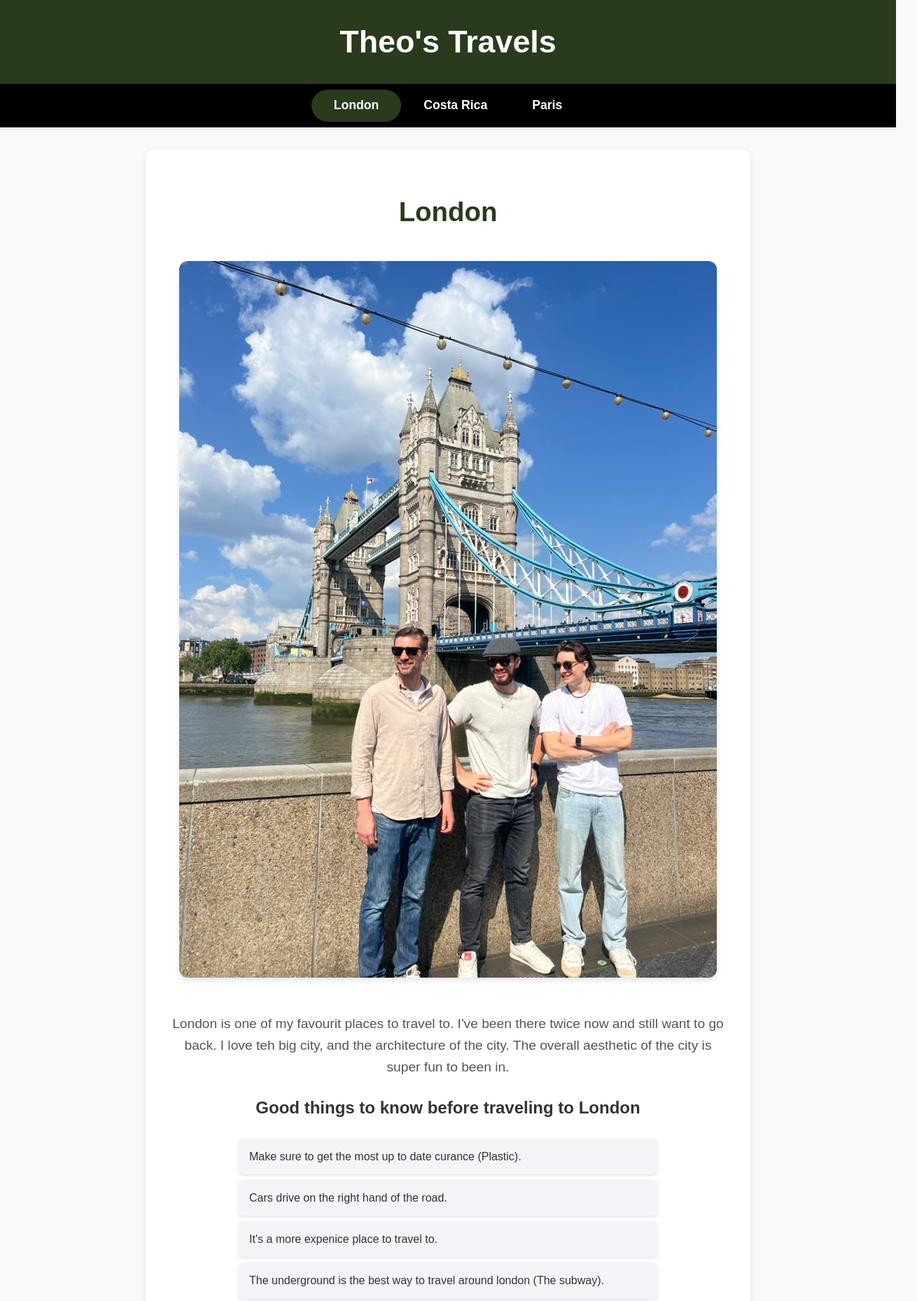
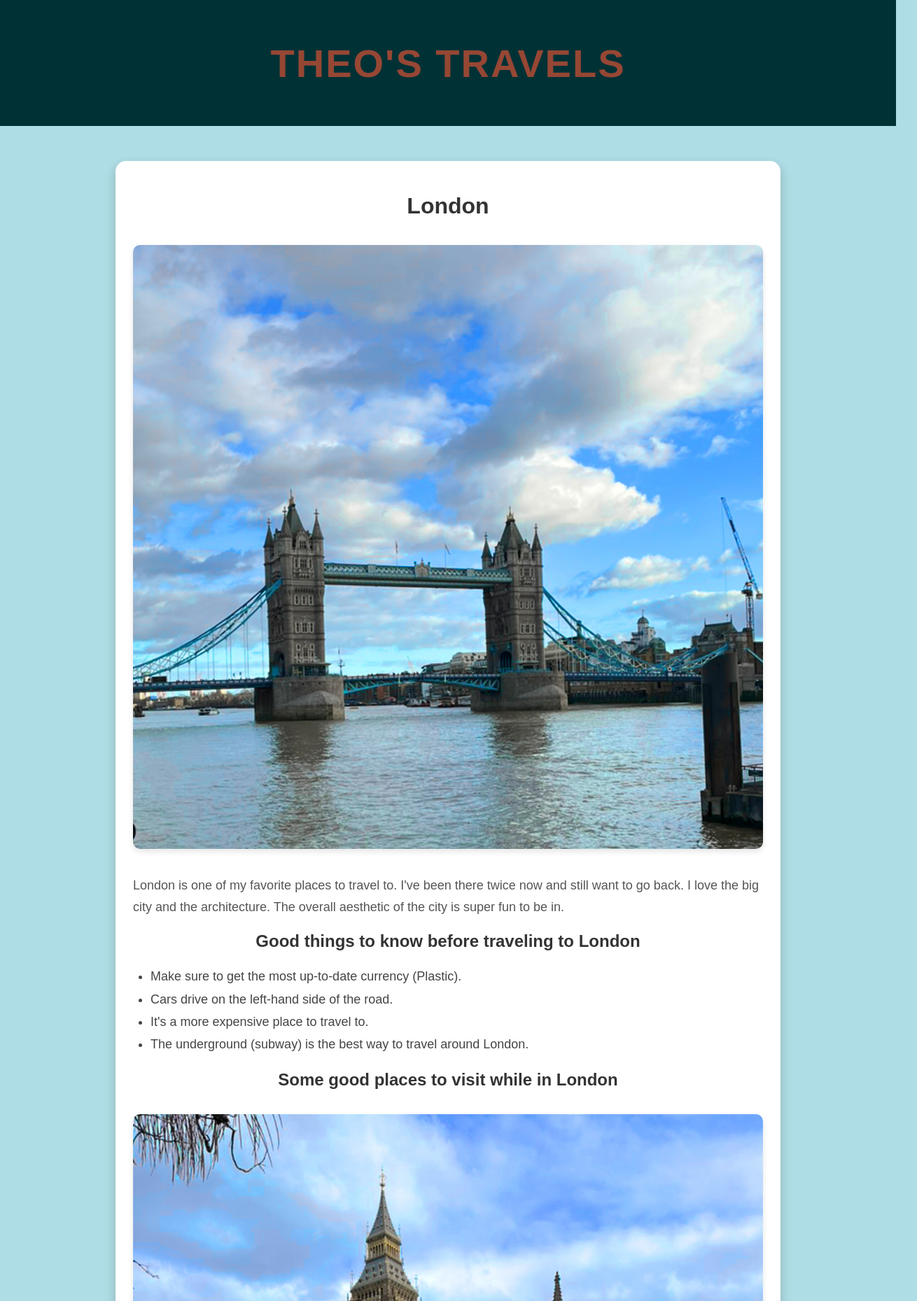
Before and after one commit to TheoKrystik/Travelogue-web-comm-01-27-2025, a plain HTML site: page index.html in a window 1280 px wide. Shown: the top 1859 px of the page at 70% size, 1310 px wide, since content can reach past the window. Drawn offline with Linux system fonts and the light colour scheme.

Commit message:
fixed html and css

```diff
--- a/index.html
+++ b/index.html
@@ -5,88 +5,65 @@
     <meta name="viewport" content="width=device-width, initial-scale=1.0">
     <title>Theo's Travels</title>
     <link rel="stylesheet" href="styles.css">
-    <script>
-        function openTab(evt, cityName) {
-            const tabcontents = document.querySelectorAll(".tabcontent");
-            tabcontents.forEach(tab => tab.style.display = "none");
-
-            const tablinks = document.querySelectorAll(".tabs button");
-            tablinks.forEach(tab => tab.classList.remove("active"));
-
-            document.getElementById(cityName).style.display = "block";
-            evt.currentTarget.classList.add("active");
-        }
-
-        document.addEventListener("DOMContentLoaded", () => {
-            document.querySelector(".tabs button").click();
-        });
-    </script>
 </head>
 <body>
     <header>
         <h1>Theo's Travels</h1>
     </header>
 
-    <div class="tabs">
-        <button onclick="openTab(event, 'London')">London</button>
-        <button onclick="openTab(event, 'Costa Rica')">Costa Rica</button>
-        <button onclick="openTab(event, 'Paris')">Paris</button>
-    </div>
-
-    <div id="London" class="tabcontent">
+    <div class="destination" id="London">
         <h1>London</h1>
-        <img src="llondon bridge.jpeg" alt="Theo and family in front of london bridge">
-        <p>London is one of my favourit places to travel to. I've been there twice now and still want to go back.
-            I love teh big city, and the architecture of the city. The overall aesthetic of the city is super fun to been in.
-        </p>
+        <img src="london tower.jpg" alt="Theo and family in front of London Bridge">
+        <p>London is one of my favorite places to travel to. I've been there twice now and still want to go back.
+            I love the big city and the architecture. The overall aesthetic of the city is super fun to be in.</p>
         <h2>Good things to know before traveling to London</h2>
         <ul>
-            <li>Make sure to get the most up to date curance (Plastic).</li>
-            <li>Cars drive on the right hand of the road.</li>
-            <li>It's a more expenice place to travel to.</li>
-            <li>The underground is the best way to travel around london (The subway).</li>
+            <li>Make sure to get the most up-to-date currency (Plastic).</li>
+            <li>Cars drive on the left-hand side of the road.</li>
+            <li>It's a more expensive place to travel to.</li>
+            <li>The underground (subway) is the best way to travel around London.</li>
         </ul>
         <h2>Some good places to visit while in London</h2>
-        <img src="Big ben.jpeg" alt="Big ben clock tower">
+        <img src="big ben.jpg" alt="Big Ben clock tower">
         <ul>
-            <li>Tower London</li>
+            <li>Tower of London</li>
             <li>Big Ben Clock Tower</li>
-            <li>British Musium</li>
+            <li>British Museum</li>
             <li>The London Eye</li>
             <li>Buckingham Palace</li>
         </ul>
     </div>
 
-    <div id="Costa Rica" class="tabcontent">
+    <div class="destination" id="Costa Rica">
         <h1>Costa Rica</h1>
-        <img src="pool costa rica.jpeg" alt="pool in backyard in costa rica">
-        <p>I've only been to Costa Rica once but it was on of my favorite experiences. The hot weather and the beach life is something that is unmatched. every one was super nice and welcoming.
+        <img src="costa rica pool.jpg" alt="Pool in backyard in Costa Rica">
+        <p>I've only been to Costa Rica once, but it was one of my favorite experiences. The hot weather and beach life are unmatched. Everyone was super nice and welcoming.</p>
         <h2>Good things to know before traveling to Costa Rica</h2>
         <ul>
-                <li>Pack for super hot weather</li>
-                <li>For parking at some locations you tip people to look after your car, so be prepard to tip people.</li>
+            <li>Pack for super hot weather.</li>
+            <li>For parking at some locations, you tip people to look after your car, so be prepared to tip.</li>
         </ul>
-            <img src="Costa rica beach.jpeg" alt="beach in costa rica">
+        <img src="costa rica.jpg" alt="Beach in Costa Rica">
         <h2>Some good places to visit in Costa Rica</h2>
         <ul>
             <li>Tamarindo Beach</li>
         </ul>
-            <p>Costa Rica is mainly just a beach vaction. if your going to travel to Costa Rica you want to want to go to the beach, do some surfing and just enjoy the sun!</p>
+        <p>Costa Rica is mainly just a beach vacation. If you're going to travel to Costa Rica, you'll want to visit the beach, do some surfing, and just enjoy the sun!</p>
     </div>
 
-    <div id="Paris" class="tabcontent">
+    <div class="destination" id="Paris">
         <h1>Paris</h1>
-        <p>Paris is a very fun place to go! its a very nice city, simaler to London with the city life.
-            people call it the city of love, so if you want a place to take that special someone paris is teh place to go.</p>
-            <img src="ifal tower.jpeg" alt="ifal tower in paris">
+        <p>Paris is a very fun place to go! It's a very nice city, similar to London with city life.
+            People call it the city of love, so if you want a place to take that special someone, Paris is the place to go.</p>
+        <img src="eefial tower.jpg" alt="Eiffel Tower in Paris">
         <h2>Good things to know before traveling to Paris</h2>
         <ul>
-                <li>Tipping is not required</li>
-                <li>It's common fro attractions to be closed on Monday or Tuesday</li>
-                <li>Beware of pickpockets</li>
+            <li>Tipping is not required.</li>
+            <li>It's common for attractions to be closed on Monday or Tuesday.</li>
+            <li>Beware of pickpockets.</li>
         </ul>
         <h2>Some good places to visit in Paris</h2>
-            <img src="paris.jpeg" alt="picture in paris">
+        <img src="paris.jpg" alt="Picture in Paris">
         <ul>
             <li>Eiffel Tower</li>
             <li>The Louvre</li>
@@ -95,5 +72,9 @@
             <li>Île de la Cité</li>
         </ul>
     </div>
+
+    <footer>
+        <p>&copy; 2025 Theo's Travels. All Rights Reserved.</p>
+    </footer>
 </body>
 </html>
--- a/styles.css
+++ b/styles.css
@@ -1,97 +1,73 @@
-
 body {
-    font-family: 'Arial', sans-serif;
+    font-family: 'Poppins', sans-serif;
     margin: 0;
     padding: 0;
-    background-color: #f9f9f9;
+    background: #afdde5;
     color: #333;
-    line-height: 1.6;
 }
 
 header {
-    background-color: rgb(42, 58, 29);
-    color: white;
+    background: #003135;
+    color: #964734;
     text-align: center;
-    padding: 1.5rem 0;
-    box-shadow: 0 4px 6px rgba(0, 0, 0, 0.1);
+    padding: 20px;
+    font-size: 28px;
+    font-weight: bold;
+    text-transform: uppercase;
+    letter-spacing: 2px;
 }
 
-header h1 {
-    margin: 0;
-    font-size: 2.8rem;
-    font-weight: bold;
+.destination {
+    max-width: 900px;
+    margin: 50px auto;
+    background: white;
+    padding: 25px;
+    border-radius: 15px;
+    box-shadow: 0 6px 15px rgba(0, 0, 0, 0.2);
+    transition: transform 0.3s ease-in-out;
 }
 
-.tabs {
-    display: flex;
-    justify-content: center;
-    background: #000000;
-    padding: 0.5rem 0;
-    box-shadow: 0 2px 4px rgba(0, 0, 0, 0.1);
+.destination:hover {
+    transform: scale(1.02);
 }
 
-.tabs button {
-    background: none;
-    border: none;
-    color: white;
-    font-size: 1.1rem;
-    padding: 0.8rem 2rem;
-    cursor: pointer;
-    font-weight: bold;
-    transition: all 0.3s ease;
-}
-
-.tabs button:hover,
-.tabs button.active {
-    background: rgb(42, 58, 29);
-    border-radius: 30px;
-    box-shadow: 0 3px 6px rgba(0, 0, 0, 0.2);
-}
-
-
-.tabcontent {
-    display: none;
-    padding: 2rem;
-    margin: 2rem auto;
-    max-width: 800px;
-    background: white;
-    border-radius: 12px;
-    box-shadow: 0 4px 8px rgba(0, 0, 0, 0.1);
+h1, h2 {
     text-align: center;
 }
 
-.tabcontent h1 {
-    font-size: 2.4rem;
-    margin-bottom: 1rem;
-    color: rgb(42, 58, 29);
+img {
+    width: 100%;
+    height: auto;
+    border-radius: 10px;
+    margin: 15px 0;
+    box-shadow: 0 4px 8px rgba(0, 0, 0, 0.1);
 }
 
-.tabcontent p {
-    font-size: 1.2rem;
-    margin-bottom: 1.5rem;
-    color: #555;
+ul {
+    padding-left: 25px;
+    line-height: 1.8;
+    font-size: 18px;
 }
 
-.tabcontent ul {
-    list-style: none;
-    padding: 0;
-    text-align: left;
-    margin: 1.5rem auto;
-    max-width: 600px;
+li {
+    color: #444;
+    font-weight: 500;
 }
 
-.tabcontent ul li {
-    background: #f4f4f9;
-    margin-bottom: 0.5rem;
-    padding: 0.8rem 1rem;
-    border-radius: 8px;
-    box-shadow: 0 2px 4px rgba(0, 0, 0, 0.1);
+p {
+    font-size: 18px;
+    color: #555;
+    line-height: 1.7;
 }
 
-.tabcontent img {
-    max-width: 100%;
-    height: auto;
-    margin: 1.5rem 0;
-    border-radius: 12px;
-    box-shadow: 0 4px 8px rgba(0, 0, 0, 0.1);
+footer {
+    background: rgba(0, 0, 0, 0.8);
+    color: white;
+    text-align: center;
+    padding: 15px;
+    position: relative;
+    bottom: 0;
+    width: 100%;
+    font-size: 16px;
+    letter-spacing: 1px;
 }
```
Also changed, not shown: big ben.jpg (added), costa rica pool.jpg (added), costa rica.jpg (added), eefial tower.jpg (added), london tower.jpg (added), paris.jpg (added). Lines whose indentation alone changed are shown as unchanged.
